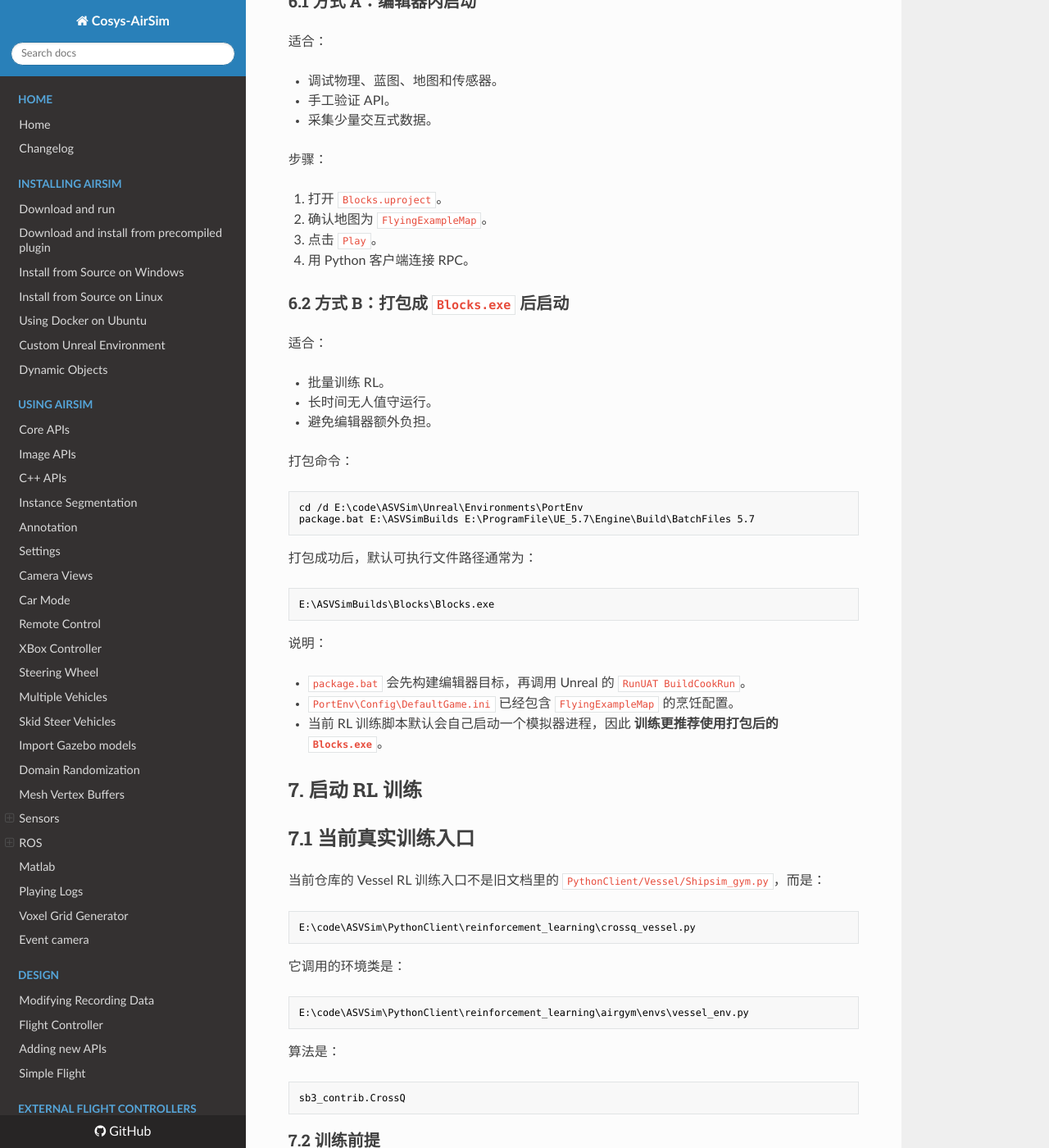
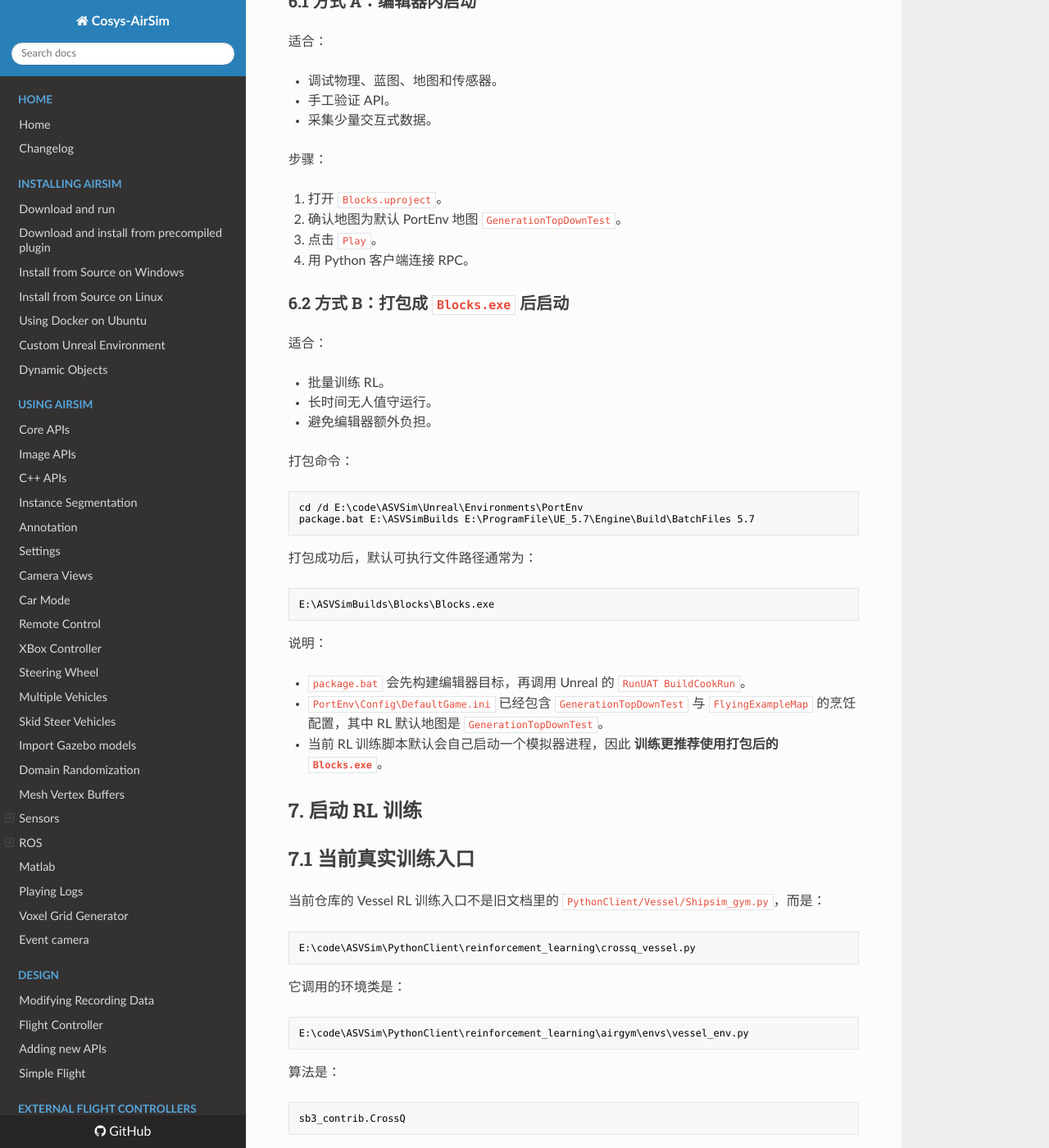
Before and after one commit to BoChao1Zhang/ASVSim, an MkDocs documentation site: the page built from docs/asvsim_operation_manual_zh.md, in a window 1280 px wide and 1400 px high, scrolled down 6300 px. Shown: the whole window at 82% size. Built offline with MkDocs 1.6.1, drawn with Linux system fonts in a browser that asks for light colours; nearby versions of some CDN libraries; some of the changed text lies outside the part shown.

````diff
--- a/docs/asvsim_operation_manual_zh.md
+++ b/docs/asvsim_operation_manual_zh.md
@@ -17,7 +17,7 @@
 | `E:\code\ASVSim` | 仓库根目录 |
 | `E:\code\ASVSim\build.cmd` | Windows 下原生库与 Unreal 插件构建入口 |
 | `E:\code\ASVSim\Unreal\Environments\PortEnv\Blocks.uproject` | 当前主用 Unreal 工程 |
-| `E:\code\ASVSim\Unreal\Environments\PortEnv\Config\DefaultEngine.ini` | 默认启动地图配置，当前是 `FlyingExampleMap` |
+| `E:\code\ASVSim\Unreal\Environments\PortEnv\Config\DefaultEngine.ini` | 默认启动地图配置，当前是 `GenerationTopDownTest` |
 | `E:\code\ASVSim\Unreal\Environments\PortEnv\package.bat` | 打包 `PortEnv` 为 `Blocks.exe` |
 | `E:\code\ASVSim\PythonClient\requirements.txt` | Python 依赖列表 |
 | `E:\code\ASVSim\PythonClient\reinforcement_learning\crossq_vessel.py` | 当前 Vessel RL 训练入口 |
@@ -129,7 +129,7 @@ Set-Location E:\code\ASVSim\Unreal\Environments\PortEnv
 当前工程默认启动地图是：
 
 ```text
-/Game/FlyingCPP/Maps/FlyingExampleMap
+/Game/FlyingCPP/Maps/GenerationTopDownTest
 ```
 
 在编辑器中点击 `Play` 后，AirSim RPC 服务才会真正进入可连接状态。
@@ -323,7 +323,7 @@ AirSim 的配置搜索顺序中，这个位置是最稳定的默认方案。
 步骤：
 
 1. 打开 `Blocks.uproject`。
-2. 确认地图为 `FlyingExampleMap`。
+2. 确认地图为默认 PortEnv 地图 `GenerationTopDownTest`。
 3. 点击 `Play`。
 4. 用 Python 客户端连接 RPC。
 
@@ -351,7 +351,7 @@ E:\ASVSimBuilds\Blocks\Blocks.exe
 说明：
 
 - `package.bat` 会先构建编辑器目标，再调用 Unreal 的 `RunUAT BuildCookRun`。
-- `PortEnv\Config\DefaultGame.ini` 已经包含 `FlyingExampleMap` 的烹饪配置。
+- `PortEnv\Config\DefaultGame.ini` 已经包含 `GenerationTopDownTest` 与 `FlyingExampleMap` 的烹饪配置，其中 RL 默认地图是 `GenerationTopDownTest`。
 - 当前 RL 训练脚本默认会自己启动一个模拟器进程，因此 **训练更推荐使用打包后的 `Blocks.exe`**。
 
 ## 7. 启动 RL 训练
@@ -868,7 +868,7 @@ update_from_git.bat
 
 3. 写好 `Documents\AirSim\settings.json`。
 
-4. 打开 `Blocks.uproject` 并在 `FlyingExampleMap` 里点击 `Play`。
+4. 打开 `Blocks.uproject`，保持项目默认地图 `GenerationTopDownTest`，然后点击 `Play`。
 
 5. 跑通 API 烟测：
 
````
Also changed, not shown: AGENTS.md (+12 -3 lines), docs/vessel/issues/README.md (added, +26 -0 lines), 12 other files.
